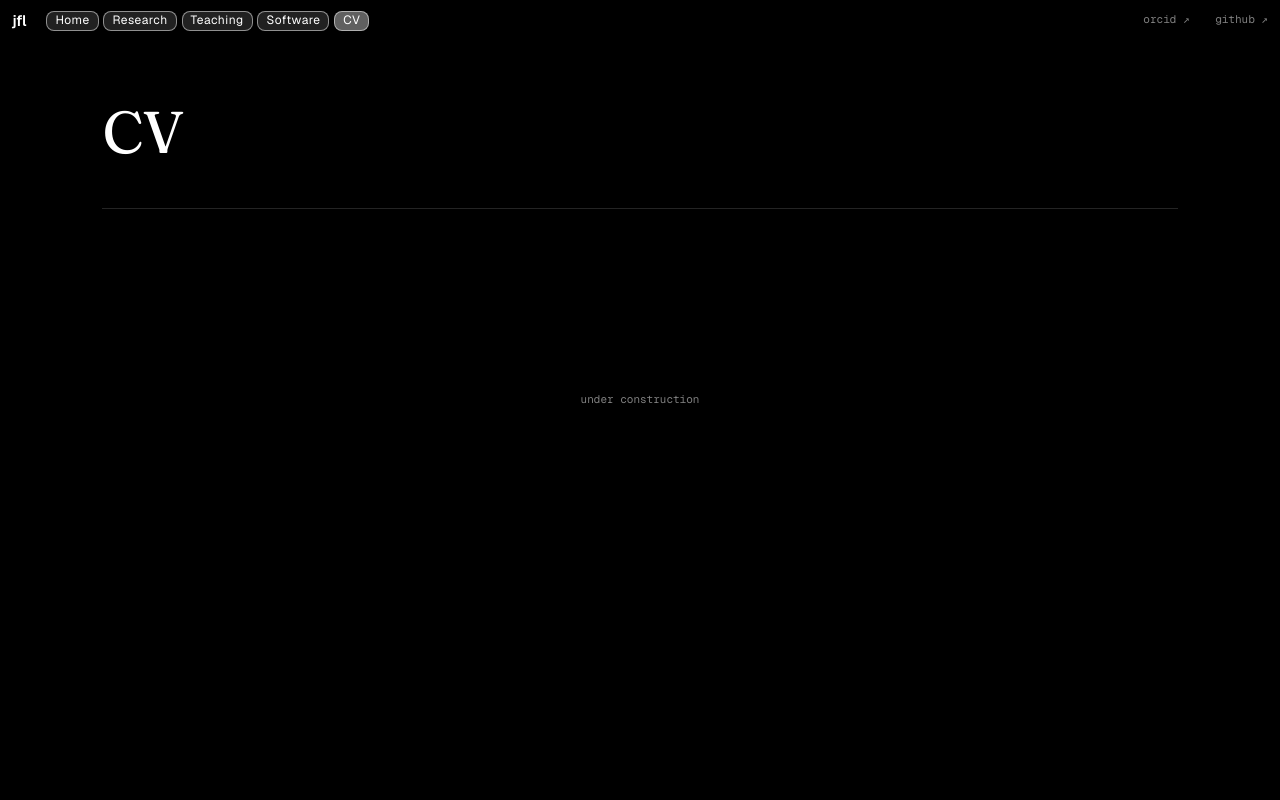
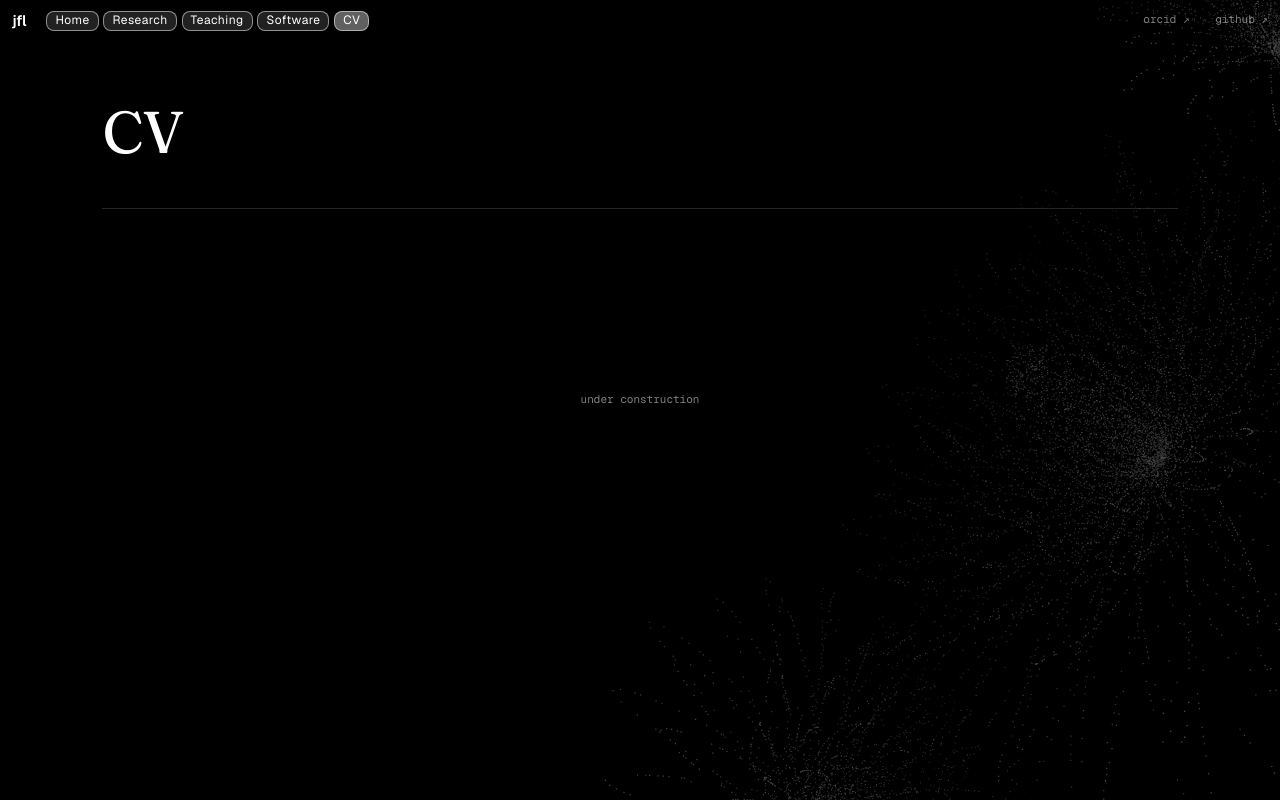
Before and after one commit to joellattmann/joellattmann.github.io, a plain HTML site: page cv.html in a window 1280 px wide. Drawn offline with Linux system fonts and the light colour scheme.

Commit message:
design more vibey

```diff
--- a/cv.html
+++ b/cv.html
@@ -5,7 +5,7 @@
   <meta name="viewport" content="width=device-width, initial-scale=1.0" />
   <title>CV — Joël Lattmann</title>
   <link rel="preload" href="assets/fonts/geist-latin-400-normal.woff2" as="font" type="font/woff2" crossorigin />
-  <link rel="stylesheet" href="style.css?v=20261120g" />
+  <link rel="stylesheet" href="style.css?v=20261120h" />
 </head>
 <body>
   <header>
@@ -20,12 +20,13 @@
   </header>
   <footer><a href="https://orcid.org/0009-0002-9551-1876">orcid ↗</a><a href="https://github.com/joellattmann">github ↗</a></footer>
 
+  <canvas id="field" class="bg" data-layout="inner" aria-hidden="true"></canvas>
   <main>
     <h1 class="page-title">CV</h1>
     <hr class="rule" />
     <p class="wip">under construction</p>
   </main>
 
-  <script src="main.js?v=20261120g"></script>
+  <script src="main.js?v=20261120h"></script>
 </body>
 </html>
--- a/main.js
+++ b/main.js
@@ -48,6 +48,12 @@ if (canvas) {
   }
 
   // layout as fractions of the viewport; size relative to min(w, h)
+  const inner = canvas.dataset.layout === 'inner';
+  const innerLayout = [
+    { x: 0.90, y: 0.58, size: 0.55, tilt: 0.80, spin: 0.00004 },
+    { x: 0.64, y: 1.02, size: 0.32, tilt: 0.60, spin: -0.00006 },
+    { x: 1.00, y: 0.06, size: 0.24, tilt: 1.00, spin: 0.00007 }
+  ];
   const layout = [
     { x: 0.70, y: 0.42, size: 0.46, tilt: 0.75, spin: 0.00005 },
     { x: 0.22, y: 0.24, size: 0.32, tilt: 1.00, spin: -0.00007 },
@@ -56,8 +62,10 @@ if (canvas) {
     { x: 0.03, y: 0.66, size: 0.22, tilt: 0.85, spin: 0.00008 },
     { x: 0.43, y: 0.10, size: 0.17, tilt: 0.65, spin: -0.00010 },
     { x: 0.90, y: 0.15, size: 0.17, tilt: 0.95, spin: 0.00007 }
-  ].map(f => ({ ...f, petals: Math.round(55 + f.size * 130), ppp: Math.round(26 + f.size * 50) }));
-  const flowers = layout.map(f => ({
+  ];
+  const chosen = (inner ? innerLayout : layout)
+    .map(f => ({ ...f, petals: Math.round(55 + f.size * 130), ppp: Math.round(26 + f.size * 50) }));
+  const flowers = chosen.map(f => ({
     ...f,
     pts: chrysanthemum(f.petals, f.ppp),
     phase: Math.random() * 6.28,
--- a/style.css
+++ b/style.css
@@ -77,6 +77,9 @@ nav a:hover, nav a.active { background: var(--pill); }
   height: 100%;
   z-index: 0;
 }
+
+#field.bg { opacity: 0.38; }
+main { position: relative; z-index: 1; }
 
 .landing {
   position: fixed;
@@ -168,6 +171,7 @@ main {
 
 .wip {
   position: fixed;
+  z-index: 1;
   left: 50%;
   top: 50%;
   transform: translate(-50%, -50%);
```
Also changed, not shown: index.html (+2 -2 lines), research.html (+3 -2 lines), software.html (+3 -2 lines), teaching.html (+3 -2 lines).
